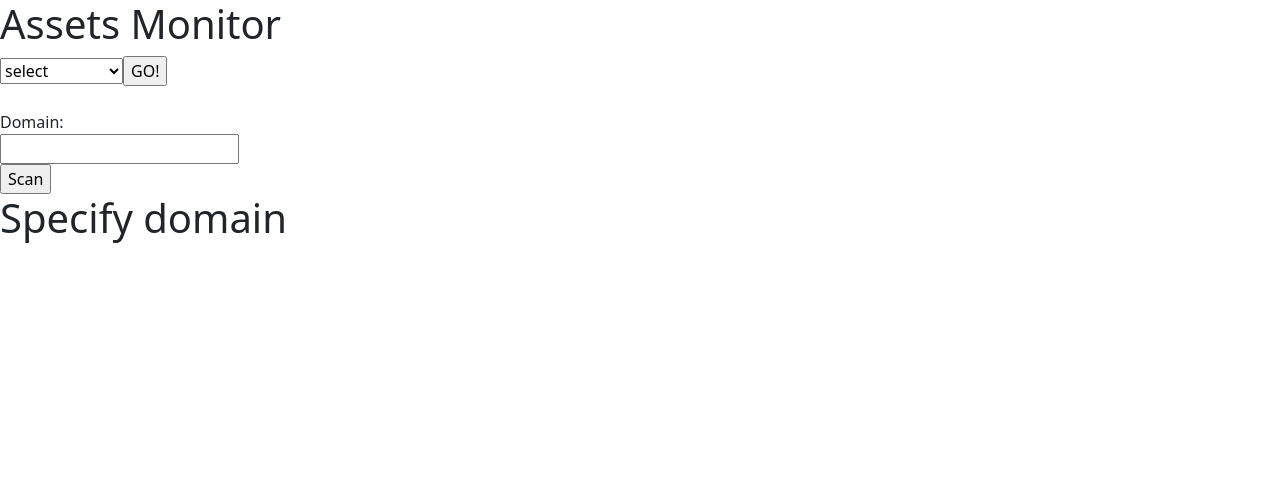
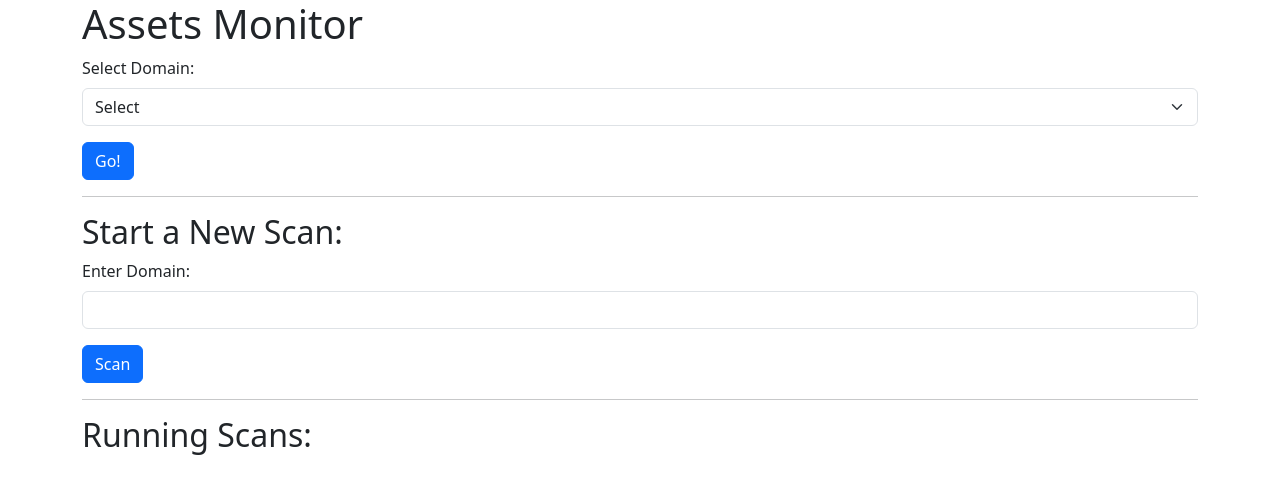
Before and after one commit to jonathann403/assets-monitor, a Flask app: page / in a window 1280 px wide. Shown: the top 494 px of the page. Run offline with Flask 3, Linux system fonts and the light colour scheme; some libraries are stand-ins or nearby versions.

Commit message:
design update

```diff
--- a/app/templates/index.html
+++ b/app/templates/index.html
@@ -18,29 +18,44 @@
     <script src="https://cdn.datatables.net/1.11.5/js/dataTables.bootstrap5.min.js"></script>
 </head>
 <body>
+    <div class="container">
         <h1>Assets Monitor</h1>
+
+        <!-- Dropdown for selecting domains -->
         {% if domains %}
         <form action="/" method="get">
-            <select id="domain" name="domain">
-                <option value="">select</option>
+            <div class="mb-3">
+                <label for="domain" class="form-label">Select Domain:</label>
+                <select id="domain" name="domain" class="form-select">
+                    <option value="">Select</option>
                     {% for domain in domains %}
                     <option value="{{ domain }}">{{ domain }}</option>
                     {% endfor %}
-            </select><input type="submit" value="GO!">
+                </select>
+            </div>
+            <button type="submit" class="btn btn-primary">Go!</button>
         </form>
         {% endif %}
+        <hr>
 
-    <br>
+        <!-- Form for initiating a new scan -->
+        <h2>Start a New Scan:</h2>
         <form method="post" action="/scan/">
-        <label for="domain">Domain:</label><br>
-        <input type="text" name="domain" required><br>
-        <input type="submit" value="Scan">
+            <div class="mb-3">
+                <label for="domain" class="form-label">Enter Domain:</label>
+                <input type="text" name="domain" class="form-control" required>
+            </div>
+            <button type="submit" class="btn btn-primary">Scan</button>
         </form>
+        <hr>
+                <!-- Display running scans -->
+        <h2>Running Scans:</h2>
+        <h4>{{ running_scans | join(', ') if running_scans is defined else "No scans are running" }}</h4>
+    </div>
 
 
 
 {% if data %}
-    <h1>HTTPX JSON Data</h1>
     <table id="dataTable" class="table table-striped table-bordered">
         <thead>
             <tr>
@@ -90,8 +105,7 @@
         </tbody>
     </table>
 
-{% else %}
-    <h1>Specify domain</h1>
+
 {% endif %}
 
 <script>
```
Lines whose indentation alone changed are shown as unchanged.
